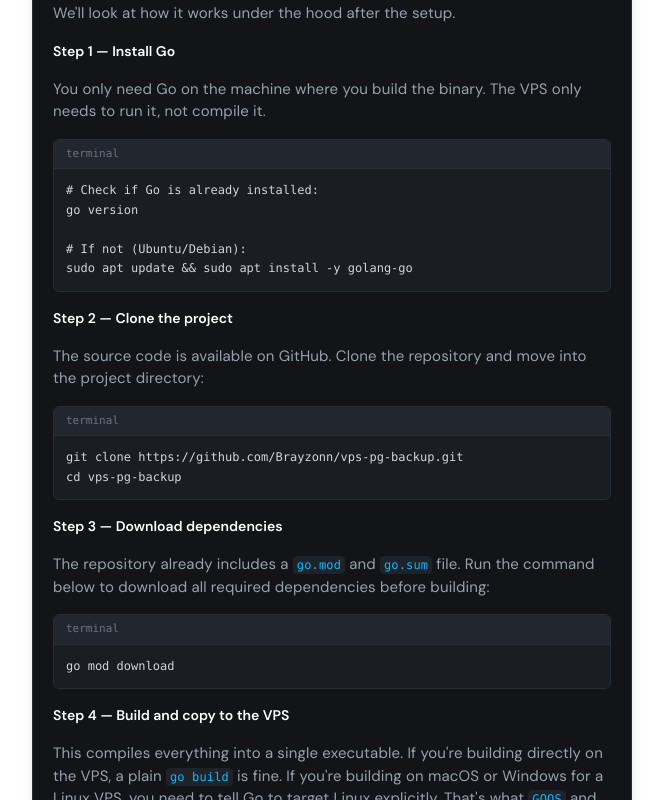
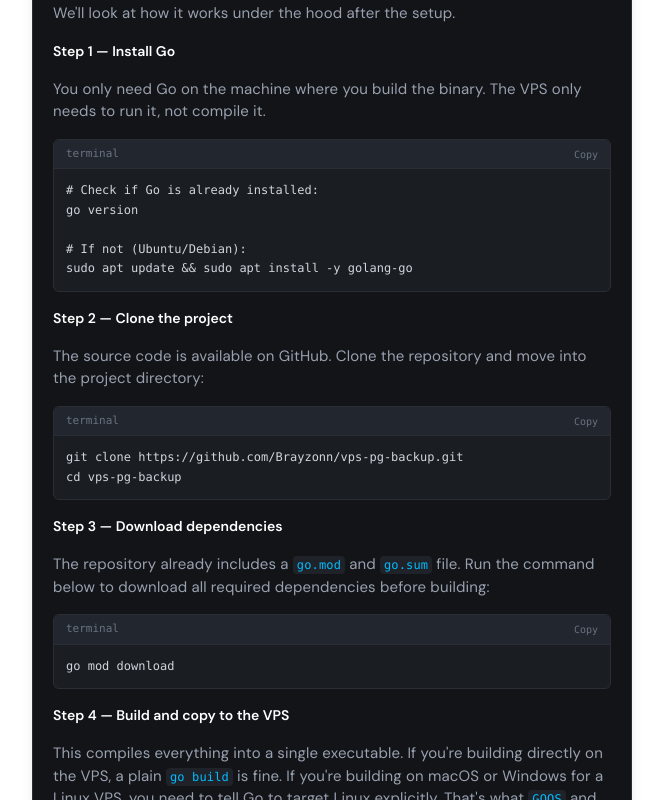
Before and after one commit to Brayzonn/zoneyhub, a React (Vite) app in the folder client/: page /blog/automating-postgresql-backups-with-cloudflare-r2 in a window 1280 px wide. Shown: the part 1620-2420 px from the top of the page, without its empty margins (308-971 px from the left). Built offline with nearby package versions, Linux system fonts and the light colour scheme; no server answers; a web font is replaced by a local one.

Commit message:
feat: add copy button to code blocks

```diff
--- a/client/src/pages/BlogPost.tsx
+++ b/client/src/pages/BlogPost.tsx
@@ -120,6 +120,15 @@ const renderContent = (paragraph: string, isDark: boolean) => {
 };
 
 const BlogPost = () => {
+  // add at the top of BlogPost component
+  const [copiedKey, setCopiedKey] = useState<string | null>(null);
+
+  const handleCopy = (code: string, key: string) => {
+    navigator.clipboard.writeText(code);
+    setCopiedKey(key);
+    setTimeout(() => setCopiedKey(null), 2000);
+  };
+
   const { slug } = useParams<{ slug: string }>();
   const { isDarkMode: isDark } = useTheme();
   const { isSoundOn, toggleSound } = useSound();
@@ -188,9 +197,10 @@ const BlogPost = () => {
                     : "border-t border-dashed border-[#2a2d35]"
                 }`}
               />
+
               {/* Content */}
               <div className="space-y-4">
-                {post.content.map((block) => {
+                {post.content.map((block, i) => {
                   if (typeof block === "object" && block.type === "diagram") {
                     return (
                       <div
@@ -203,26 +213,35 @@ const BlogPost = () => {
                   }
 
                   if (typeof block === "object" && block.type === "code") {
+                    const blockKey = `${block.label ?? "code"}-${i}`;
                     return (
                       <div
-                        key={block.label ?? block.code.slice(0, 40)}
+                        key={`${block.label ?? ""}-${block.code.slice(0, 20)}`}
                         className={`rounded-md overflow-hidden border text-[12px] font-mono ${
                           isDark
                             ? "bg-gray-50 border-gray-200"
                             : "bg-[#1a1d22] border-[#2a2d35]"
                         }`}
                       >
-                        {block.label && (
-                          <div
-                            className={`px-3 py-1.5 text-[11px] border-b ${
+                        <div
+                          className={`flex items-center justify-between px-3 py-1.5 text-[11px] border-b ${
+                            isDark
+                              ? "text-gray-400 border-gray-200 bg-gray-100"
+                              : "text-gray-500 border-[#2a2d35] bg-[#22262e]"
+                          }`}
+                        >
+                          <span>{block.label ?? ""}</span>
+                          <button
+                            onClick={() => handleCopy(block.code, blockKey)}
+                            className={`cursor-pointer transition text-[10px] ${
                               isDark
-                                ? "text-gray-400 border-gray-200 bg-gray-100"
-                                : "text-gray-500 border-[#2a2d35] bg-[#22262e]"
+                                ? "hover:text-gray-700"
+                                : "hover:text-white"
                             }`}
                           >
-                            {block.label}
-                          </div>
-                        )}
+                            {copiedKey === blockKey ? "Copied!" : "Copy"}
+                          </button>
+                        </div>
                         <pre className="p-3 overflow-x-auto leading-relaxed">
                           <code
                             className={
```
